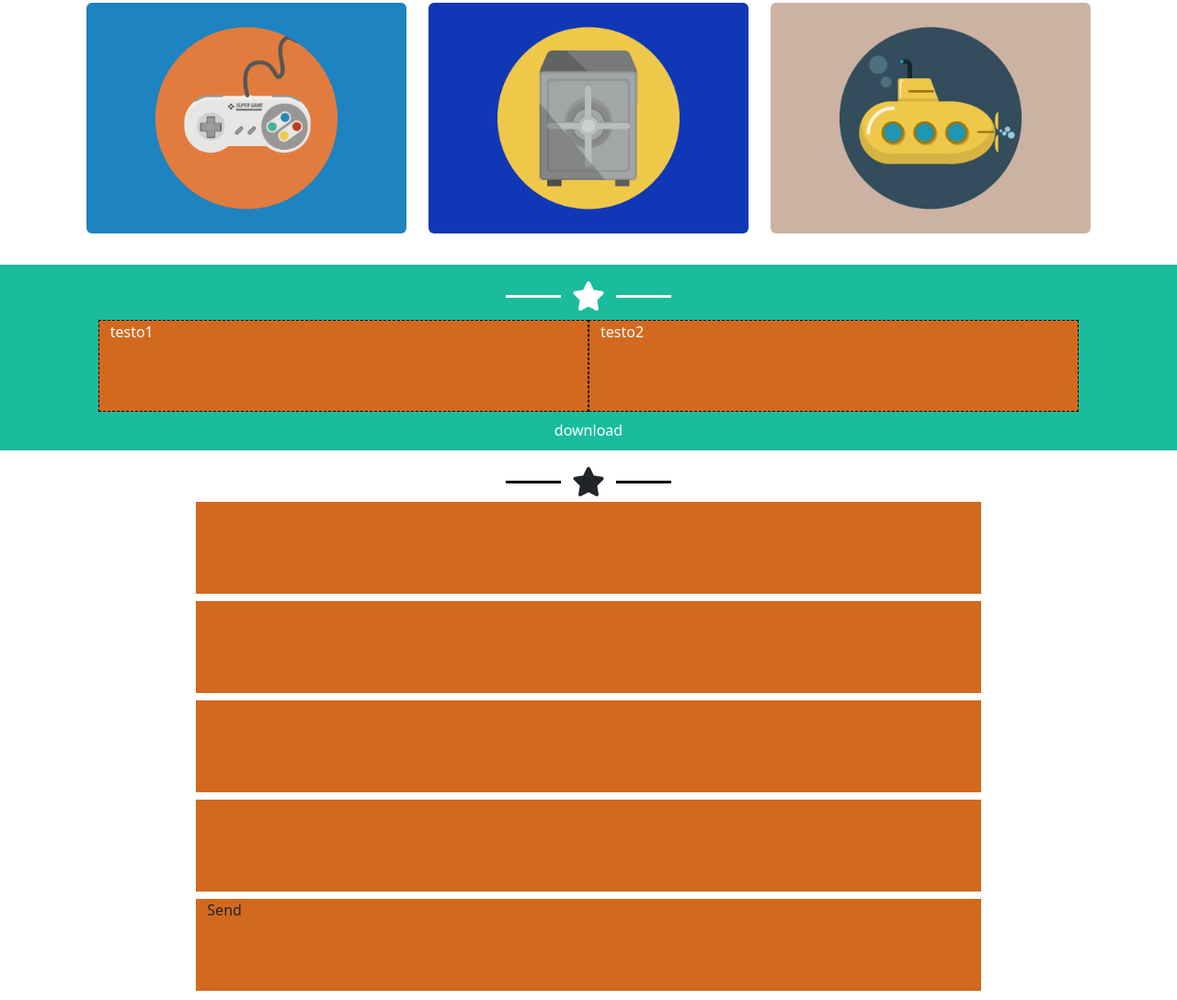
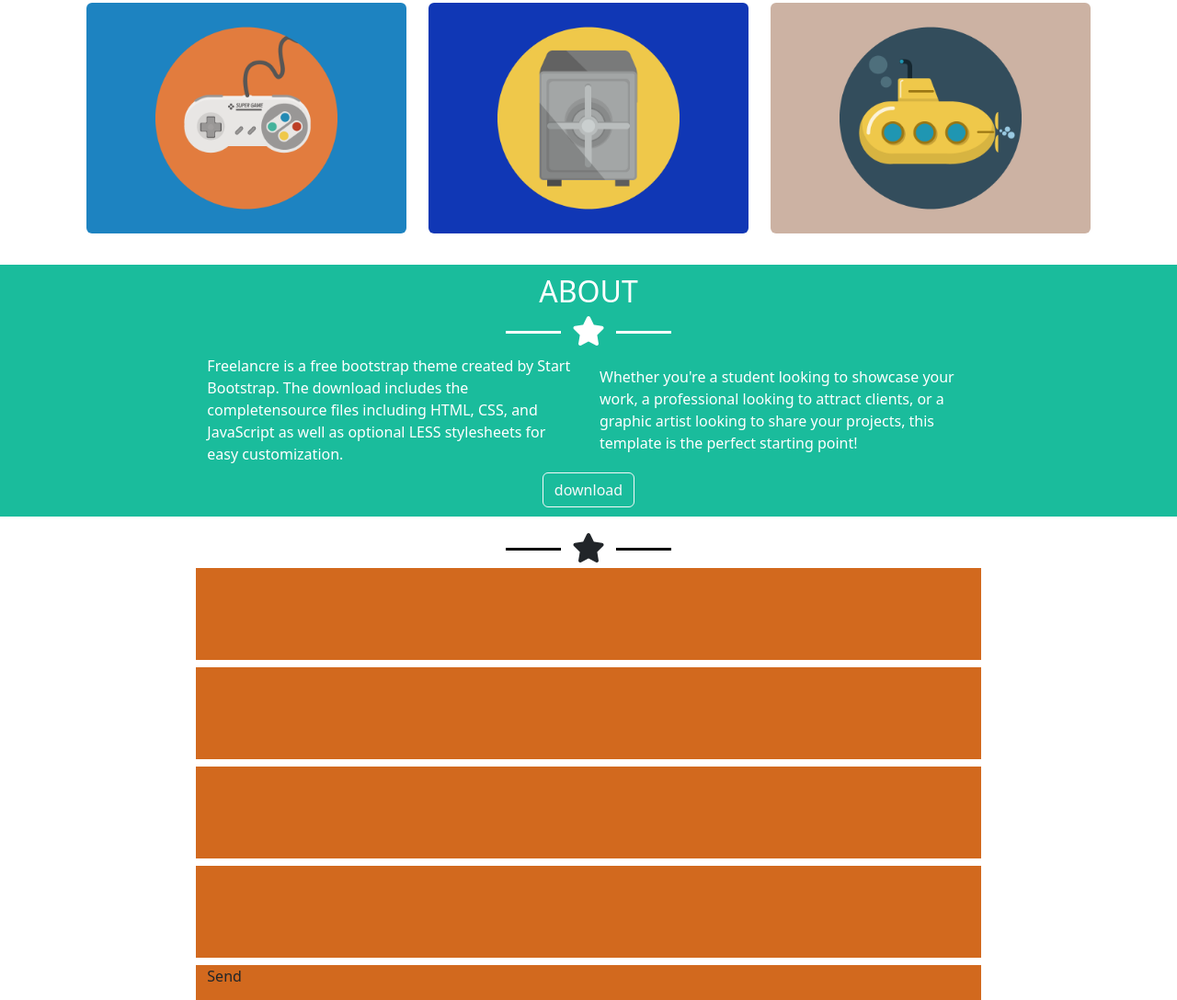
Before and after one commit to TartagliaFilippo/html-css-bootstrap-freelancer, a plain HTML site: page index.html in a window 1280 px wide. Shown: the part 1261-2349 px from the top of the page at 92% size. Drawn offline with nearby package versions, Linux system fonts and the light colour scheme.

Commit message:
Feat "about"

```diff
--- a/index.html
+++ b/index.html
@@ -83,17 +83,17 @@
         </div>
         </div>
       </section>
-      <section id="about">
-        <h2></h2>
+      <section id="about" class="text-center">
+        <h2>ABOUT</h2>
         <div class="row justify-content-center align-items-center">
           <span class="riga"></span>
           <div class="w-auto"><i class="fa-solid fa-star fa-2x"></i></div>
           <span class="riga"></span>
         <div class="row flex-column justify-content-center align-items-center flex-md-row flex-md-wrap">
-          <div class="col-10 col-md-5 my-2 box-h bordered">testo1</div>
-          <div class="col-10 col-md-5 my-2 box-h bordered">testo2</div>
+          <div class="col-8 col-md-4 my-2 text-start">Freelancre is a free bootstrap theme created by Start Bootstrap. The download includes the completensource files including HTML, CSS, and JavaScript as well as optional LESS stylesheets for easy customization.</div>
+          <div class="col-8 col-md-4 my-2 text-start">Whether you're a student looking to showcase your work, a professional looking to attract clients, or a graphic artist looking to share your projects, this template is the perfect starting point!</div>
         </div>
-        <div class="btn-primary d-flex justify-content-center">download</div>
+        <div class="d-block btn btn-outline-light text-center w-auto">download</div>
       </section>
       <section id="contact">
         <h2></h2>
```
